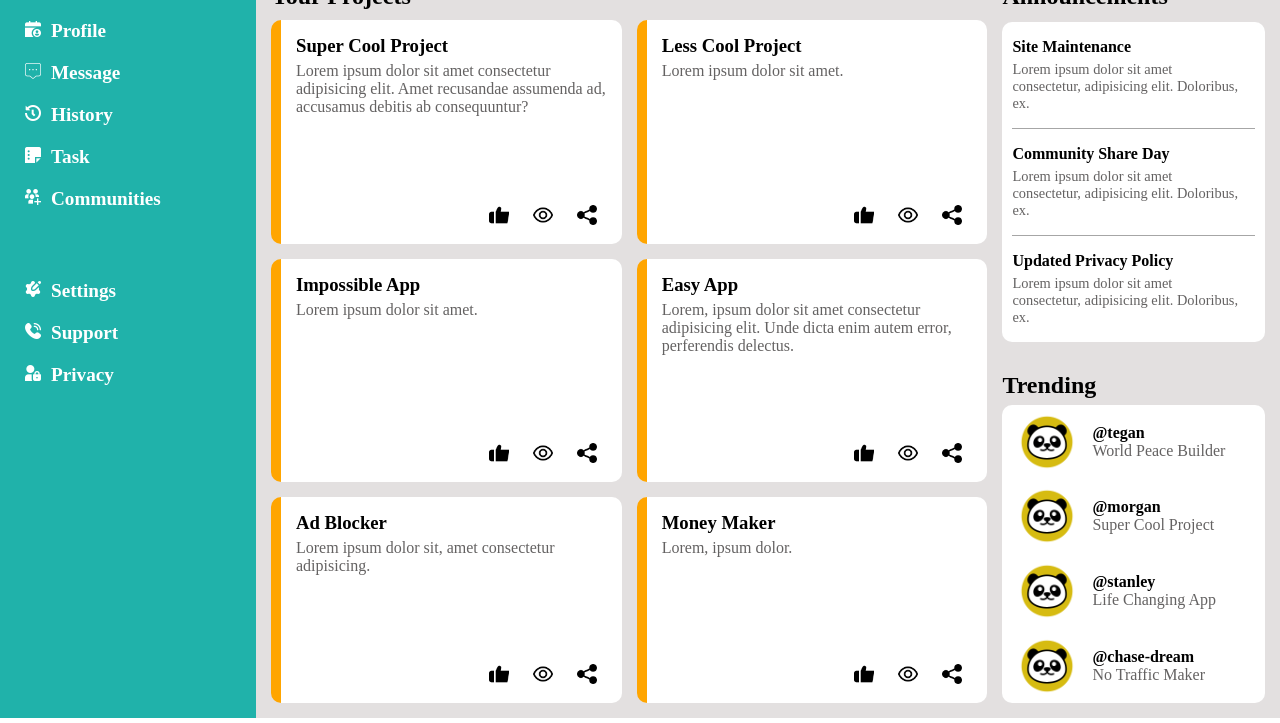
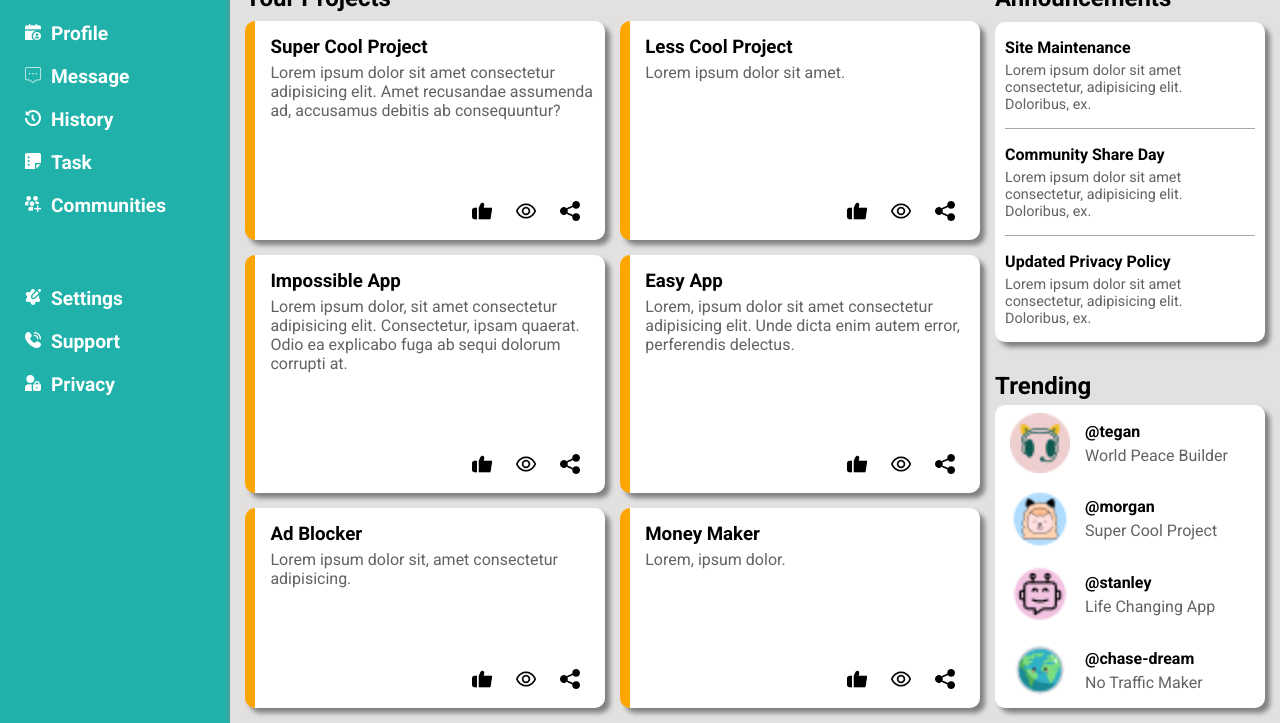
Before and after one commit to ibrahimcode85/Odin_Project_7_AdminDashboard, a plain HTML site: page index.html in a window 1280 px wide. Shown: the part 182-905 px from the top of the page. Drawn offline with Linux system fonts and the light colour scheme.

Commit message:
Final touch-up on onverall style. Add font, box-shadow and profile pictures.

```diff
--- a/index.html
+++ b/index.html
@@ -4,6 +4,9 @@
     <meta charset="UTF-8">
     <meta name="viewport" content="width=device-width, initial-scale=1.0">
     <link rel="stylesheet" href="style.css">
+    <link rel="preconnect" href="https://fonts.googleapis.com">
+    <link rel="preconnect" href="https://fonts.gstatic.com" crossorigin>
+    <link href="https://fonts.googleapis.com/css2?family=Roboto:ital,wght@0,100;0,300;0,400;0,500;0,700;0,900;1,100;1,300;1,400;1,500;1,700;1,900&display=swap" rel="stylesheet">
     <title>Cool Dashboard</title>
 </head>
 <body>
@@ -93,7 +96,7 @@
                 <div class="project-card">
                     <div class="card-content-wrapper">
                         <h3>Impossible App</h3>
-                        <p>Lorem ipsum dolor sit amet.</p>
+                        <p>Lorem ipsum dolor, sit amet consectetur adipisicing elit. Consectetur, ipsam quaerat. Odio ea explicabo fuga ab sequi dolorum corrupti at.</p>
                     </div>
                     <div class="card-action-icon">
                         <img src="Asset/like.png" class="img-icon">
@@ -159,28 +162,28 @@
             <h2 class="content-title">Trending</h2>
             <div class="trend-wrapper">
                 <div class="trend-card">
-                    <img src="Asset/panda.png" class="img-profile">
+                    <img src="Asset/profile-1.png" class="img-profile">
                     <div class="trend-content-wrapper">
                         <div class="user-alias">@tegan</div>
                         <div class="trend-content">World Peace Builder</div>
                     </div>
                 </div>
                 <div class="trend-card">
-                    <img src="Asset/panda.png" class="img-profile">
+                    <img src="Asset/profile-2.png" class="img-profile">
                     <div class="trend-content-wrapper">
                         <div class="user-alias">@morgan</div>
                         <div class="trend-content">Super Cool Project</div>
                     </div>
                 </div>
                 <div class="trend-card">
-                    <img src="Asset/panda.png" class="img-profile">
+                    <img src="Asset/profile-3.png" class="img-profile">
                     <div class="trend-content-wrapper">
                         <div class="user-alias">@stanley</div>
                         <div class="trend-content">Life Changing App</div>
                     </div>
                 </div>
                 <div class="trend-card">
-                    <img src="Asset/panda.png" class="img-profile">
+                    <img src="Asset/profile-4.png" class="img-profile">
                     <div class="trend-content-wrapper">
                         <div class="user-alias">@chase-dream</div>
                         <div class="trend-content">No Traffic Maker</div>
--- a/style.css
+++ b/style.css
@@ -1,7 +1,8 @@
 body{
     margin: 0;
+    font-family: 'Roboto', sans-serif;
     display: grid;
-    grid-template-columns: 20% 80%;
+    grid-template-columns: 18% 82%;
     grid-template-rows: 1fr 5fr;
 }
 
@@ -52,6 +53,7 @@ a.img-wrapper{
     background-color: rgb(227, 224, 224);
     display: grid;
     grid-template-columns: 2.5fr 1fr;
+    box-shadow: 0px -2px 5px grey;
 }
 
 ul{
@@ -168,6 +170,7 @@ input[type="search"]{
     border-left: 10px solid orange;
     border-radius: 10px;
     display: grid;
+    box-shadow: 5px 5px 5px grey;
 }
 
 h2.content-title{
@@ -206,6 +209,7 @@ h2.content-title{
     border-radius: 10px;
     margin: 5px 15px 15px 15px;
     display: grid;
+    box-shadow: 5px 5px 5px grey;
 }
 
 .announcement-wrapper > .announce-card{
@@ -241,6 +245,7 @@ h2.content-title{
     border-radius: 10px;
     margin: 5px 15px 15px 15px;
     display: grid;
+    box-shadow: 5px 5px 5px grey;
 }
 
 .trend-card{
@@ -255,4 +260,5 @@ h2.content-title{
 
 .trend-card .trend-content{
     color: rgb(100, 98, 98);
+    padding-top: 5px;
 }
```
Also changed, not shown: Asset/profile-1.png (added), Asset/profile-2.png (added), Asset/profile-3.png (added), Asset/profile-4.png (added), 1 other file.
